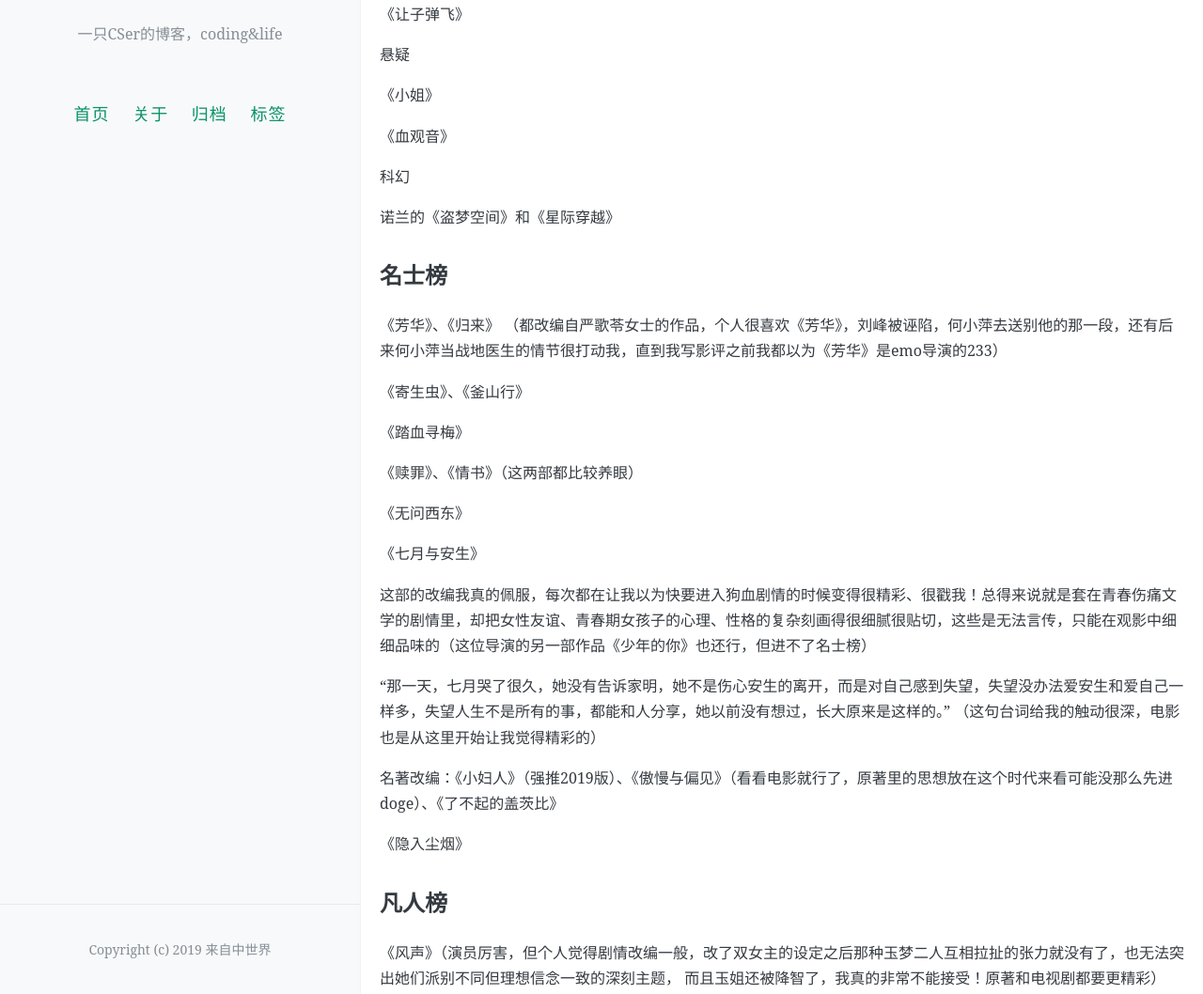
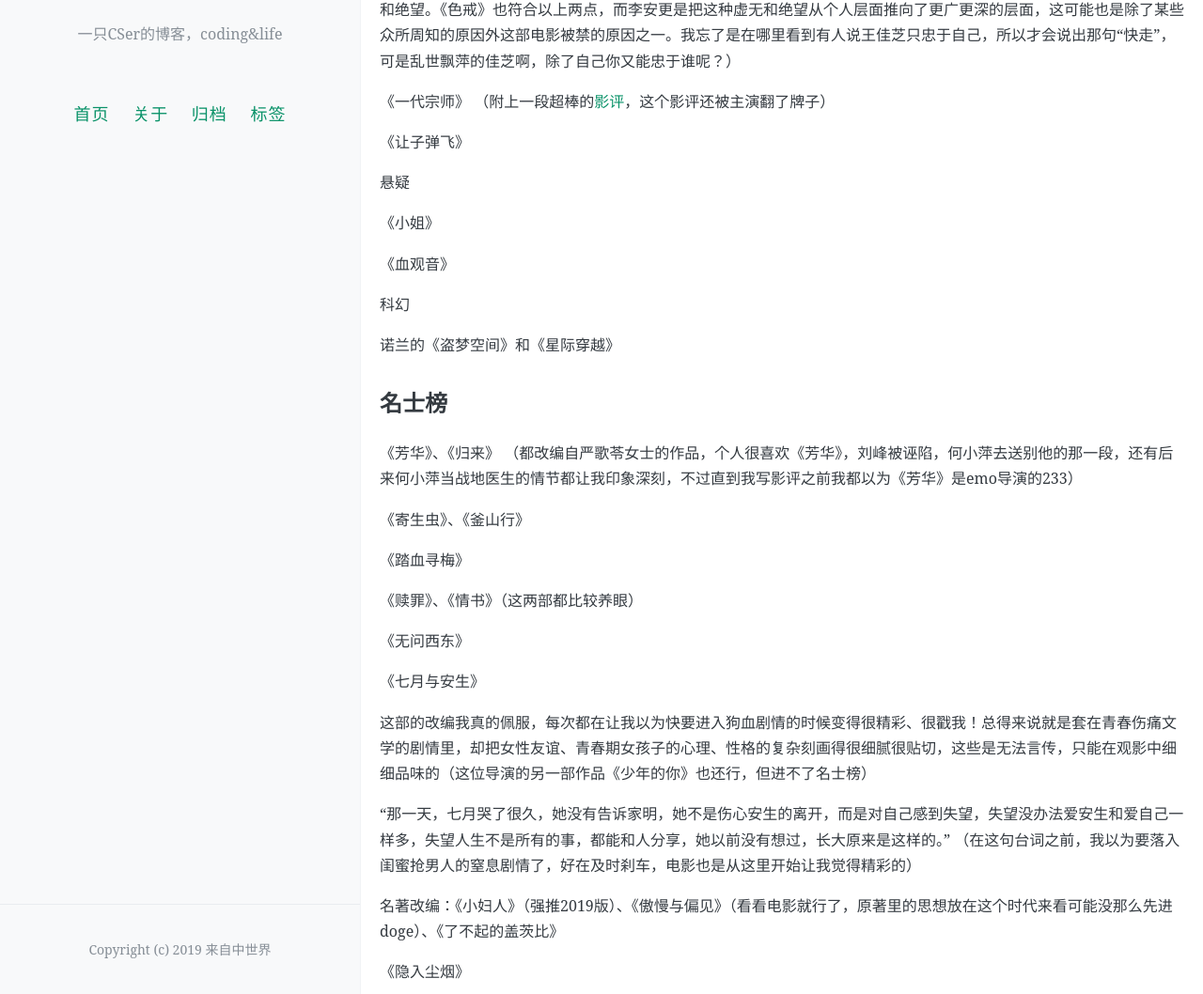
Before and after one commit to ursulalujun/Blog, a Jekyll site: the page built from _posts/2023-3-6-movie.md, in a window 1280 px wide and 1400 px high, scrolled down 266 px. Shown: the part 342-1400 px from the top of the window at 94% size. Built offline with Jekyll 4.4.1, drawn with Linux system fonts in a browser that asks for light colours; comment, search, counter and statistics services are not loaded; some of the changed text lies outside the part shown.

Commit message:
Update 2023-3-6-movie.md

```diff
--- a/_posts/2023-3-6-movie.md
+++ b/_posts/2023-3-6-movie.md
@@ -22,9 +22,9 @@ comments: true
 
 《霸王别姬》
 
-《色戒》
+《色戒》 （张爱玲小说里的女主角总是独身一人，她们没有一个在情感上非常亲近的人，也就是没有能倾诉的对象，比如父母、朋友或者伴侣，所有的眼泪都要往肚子里咽，张爱玲也总是写男女关系，我看过她的四五篇短篇小说，但我没感觉到任何一篇的男主对女主有爱情，再加上那个时代女性除了依附婚姻没有别的活路，因此她的小说总让我感到虚无、窒息和绝望。《色戒》也符合以上两点，而李安更是把这种虚无和绝望从个人层面推向了更广更深的层面，这可能也是除了某些众所周知的原因外这部电影被禁的原因之一。我忘了是在哪里看到有人说王佳芝只忠于自己，所以才会说出那句“快走”，可是乱世飘萍的佳芝啊，除了自己你又能忠于谁呢？）
 
-《一代宗师》 附上一段超棒的[影评](https://www.bilibili.com/video/BV1vP4y197rT/?spm_id_from=333.337.search-card.all.click)，还被主演翻了牌子的
+《一代宗师》 （附上一段超棒的[影评](https://www.bilibili.com/video/BV1vP4y197rT/?spm_id_from=333.337.search-card.all.click)，这个影评还被主演翻了牌子）
 
 《让子弹飞》
 
@@ -40,7 +40,7 @@ comments: true
 
 ## 名士榜
 
-《芳华》、《归来》 （都改编自严歌苓女士的作品，个人很喜欢《芳华》，刘峰被诬陷，何小萍去送别他的那一段，还有后来何小萍当战地医生的情节很打动我，直到我写影评之前我都以为《芳华》是emo导演的233）
+《芳华》、《归来》 （都改编自严歌苓女士的作品，个人很喜欢《芳华》，刘峰被诬陷，何小萍去送别他的那一段，还有后来何小萍当战地医生的情节都让我印象深刻，不过直到我写影评之前我都以为《芳华》是emo导演的233）
 
 《寄生虫》、《釜山行》
 
@@ -54,15 +54,14 @@ comments: true
 
 这部的改编我真的佩服，每次都在让我以为快要进入狗血剧情的时候变得很精彩、很戳我！总得来说就是套在青春伤痛文学的剧情里，却把女性友谊、青春期女孩子的心理、性格的复杂刻画得很细腻很贴切，这些是无法言传，只能在观影中细细品味的（这位导演的另一部作品《少年的你》也还行，但进不了名士榜）
 
-“那一天，七月哭了很久，她没有告诉家明，她不是伤心安生的离开，而是对自己感到失望，失望没办法爱安生和爱自己一样多，失望人生不是所有的事，都能和人分享，她以前没有想过，长大原来是这样的。” （这句台词给我的触动很深，电影也是从这里开始让我觉得精彩的）
+“那一天，七月哭了很久，她没有告诉家明，她不是伤心安生的离开，而是对自己感到失望，失望没办法爱安生和爱自己一样多，失望人生不是所有的事，都能和人分享，她以前没有想过，长大原来是这样的。” （在这句台词之前，我以为要落入闺蜜抢男人的窒息剧情了，好在及时刹车，电影也是从这里开始让我觉得精彩的）
 
 名著改编：《小妇人》（强推2019版）、《傲慢与偏见》（看看电影就行了，原著里的思想放在这个时代来看可能没那么先进doge）、《了不起的盖茨比》
 
 《隐入尘烟》
 
 ## 凡人榜
-《风声》（演员厉害，但个人觉得剧情改编一般，改了双女主的设定之后那种玉梦二人互相拉扯的张力就没有了，也无法突出她们派别不同但理想信念一致的深刻主题，
-而且玉姐还被降智了，我真的非常不能接受！原著和电视剧都要更精彩）
+《风声》（演员厉害，但个人觉得剧情改编一般，改了两位女主的立场设定之后，玉梦二人之间那种彼此吸引又互相拉扯的张力就没有了，也无法突出她们派别不同但理想信念一致，在互相试探之后最终达成统一战线的深刻主题，而且玉姐还被降智了，我真的非常不能接受！！！原著里的玉姐为了共产主义事业顶着巨大的心理压力，蛰伏到最后一刻，期间不放弃争取任何一个可能传递情报的机会，最后不惜用服毒惨死来迷惑敌人，她是我见过最有毅力、最有智慧，也最坚韧的小说女主，没有之一，不是电影里那个被量尺比划比划就情绪崩溃的女人啊！原著和电视剧都比电影精彩）
 
 《英雄》、《影》（这两部的剧情有很多反转，但是给我的感觉比较生硬，剧情好像不是为主旨服务的，有点硬凹，但是emo的镜头真的厉害，对颜色的运用很极致，《英雄》里是大纯色，《影》是水墨风，视觉享受是不错的）
 
```
